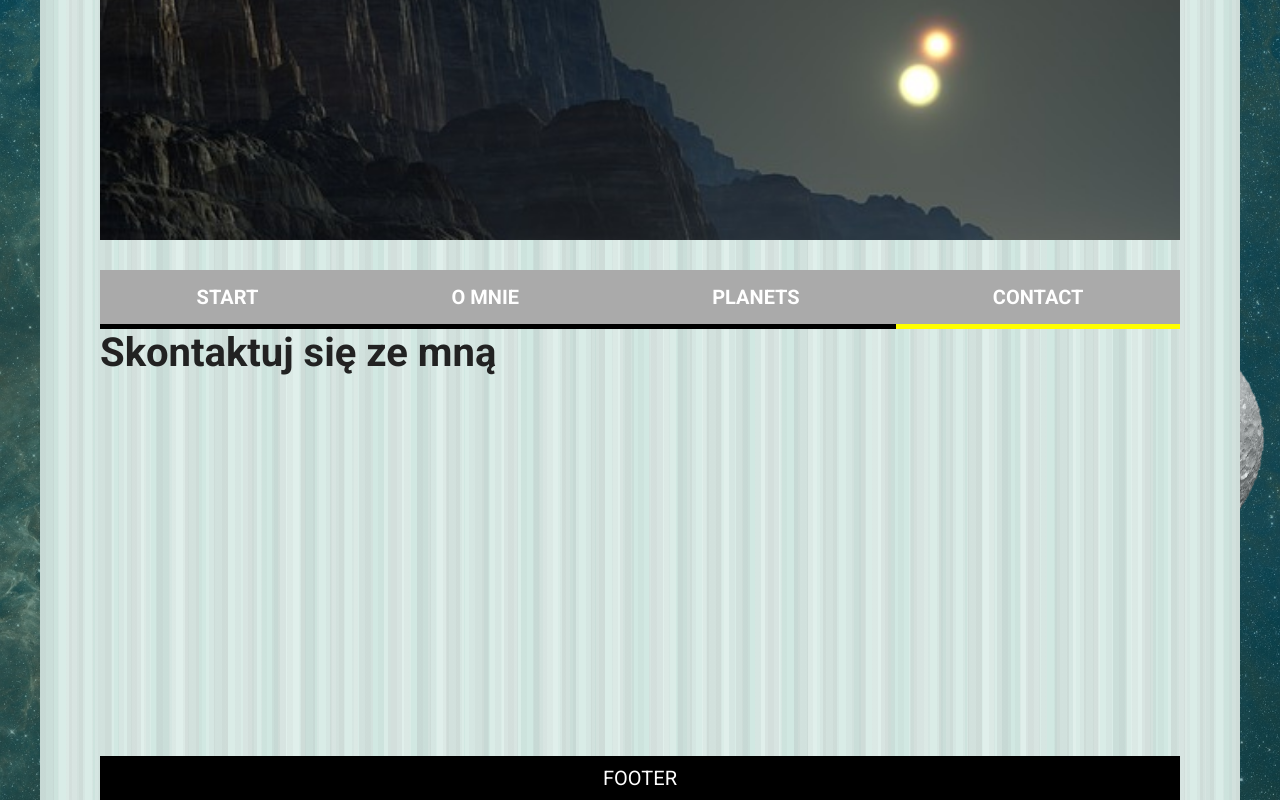
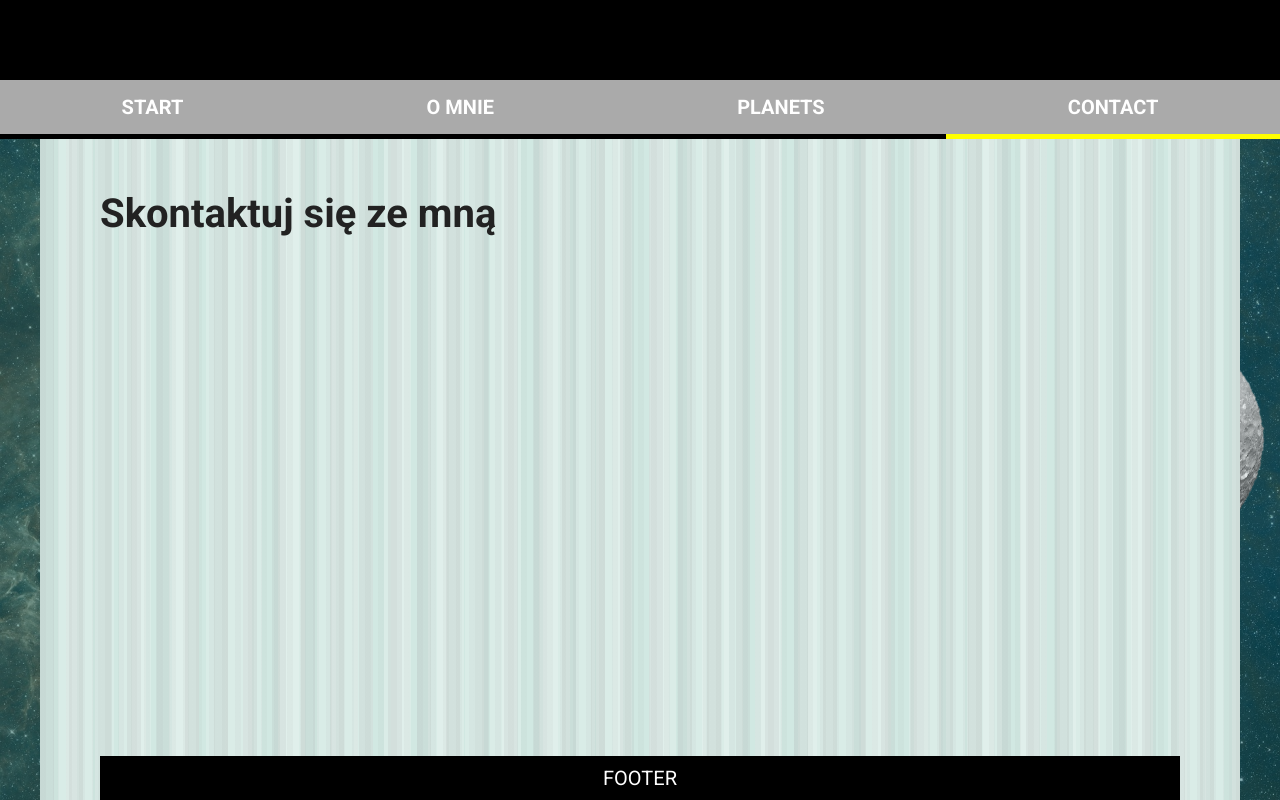
Before and after one commit to pawelsan/galactic-react-page, a React (Create React App) app: page /contact in a window 1280 px wide. Built offline with nearby package versions, Linux system fonts and the light colour scheme; no server answers.

Commit message:
style impr1

```diff
--- a/src/layouts/Header.js
+++ b/src/layouts/Header.js
@@ -10,10 +10,10 @@ const Header = () => {
     // const header = images[index]
     return (
         <>
-            <Route path="/" exact render={() => (<img className="app-header__image" src={header1} alt="galaxy far far away" />)} />
+            {/* <Route path="/" exact render={() => (<img className="app-header__image" src={header1} alt="galaxy far far away" />)} />
             <Route path="/about" exact render={() => (<img className="app-header__image" src={header2} alt="galaxy far far away" />)} />
             <Route path="/planets" exact render={() => (<img className="app-header__image" src={header1} alt="galaxy far far away" />)} />
-            <Route path="/contact" exact render={() => (<img className="app-header__image" src={header2} alt="galaxy far far away" />)} />
+            <Route path="/contact" exact render={() => (<img className="app-header__image" src={header2} alt="galaxy far far away" />)} /> */}
             {/* <img className="app-header__image" src={header} alt="galaxy far far away" /> */}
         </>
     );
--- a/src/router/App.js
+++ b/src/router/App.js
@@ -157,10 +157,11 @@ const App = () => {
             <div className="app">
                 <header className="app-header">
                     {<Header />}
+                    {<Navigation />}
                 </header>
                 <main className="app-main">
 
-                    {<Navigation />}
+
 
 
                     {<Page />}
--- a/src/styles/App.scss
+++ b/src/styles/App.scss
@@ -54,6 +54,7 @@
 
 .app {
     display: flex;
+    position: relative;
     flex-direction: column;
     min-height: 100vh;
     width: 90%;
@@ -65,6 +66,7 @@
 }
 
 .app-main {
+    margin-top: 20vh;
     flex-grow: 1;
     padding: 30px 0;
 }
--- a/src/styles/Form.scss
+++ b/src/styles/Form.scss
@@ -1,7 +1,7 @@
 @import 'Variables.scss';
 
 .search {
-    position: relative;
+    // position: relative;
     flex-grow: 1;
     display: flex;
     width: 30vw;
--- a/src/styles/Header.scss
+++ b/src/styles/Header.scss
@@ -1,12 +1,17 @@
 .app-header {
-    position: relative;
+    position: fixed;
+    top: 0;
+    left: 0;
     overflow: hidden;
-    &__image {
-        position: absolute;
-        top: 50%;
-        left: 50%;
-        transform: translate(-50%, -40%);
-        min-width: 100%;
-        min-height: 100%
-        }
+    height: 10vh;
+    width: 100vw;
+    background-color: black;
+    // &__image {
+    //     position: absolute;
+    //     top: 50%;
+    //     left: 50%;
+    //     transform: translate(-50%, -40%);
+    //     min-width: 100%;
+    //     min-height: 100%
+    //     }
 }
--- a/src/styles/Modal.scss
+++ b/src/styles/Modal.scss
@@ -1,5 +1,5 @@
 .modal {
-    position: absolute;
+    position: fixed;
     left: 50%;
     top: 50%;
     transform: translate(-50%, -50%);
--- a/src/styles/Navigation.scss
+++ b/src/styles/Navigation.scss
@@ -1,4 +1,9 @@
 .menu-main {
+    position: fixed;
+    top: 10vh;
+    left: 0;
+    width: 100%;
+    background-color: blue;
     display: flex;
     list-style-type: none;
 
```
